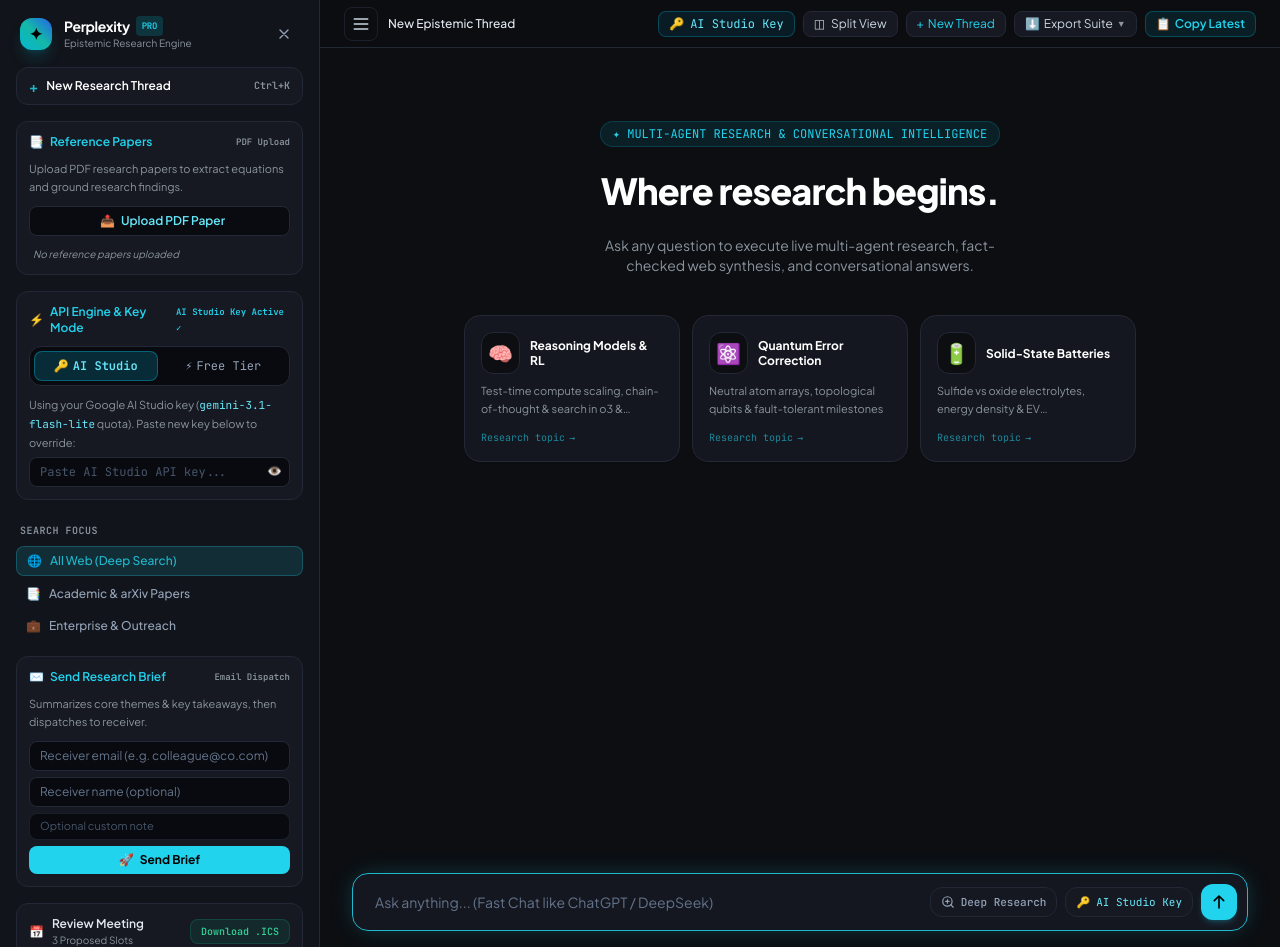
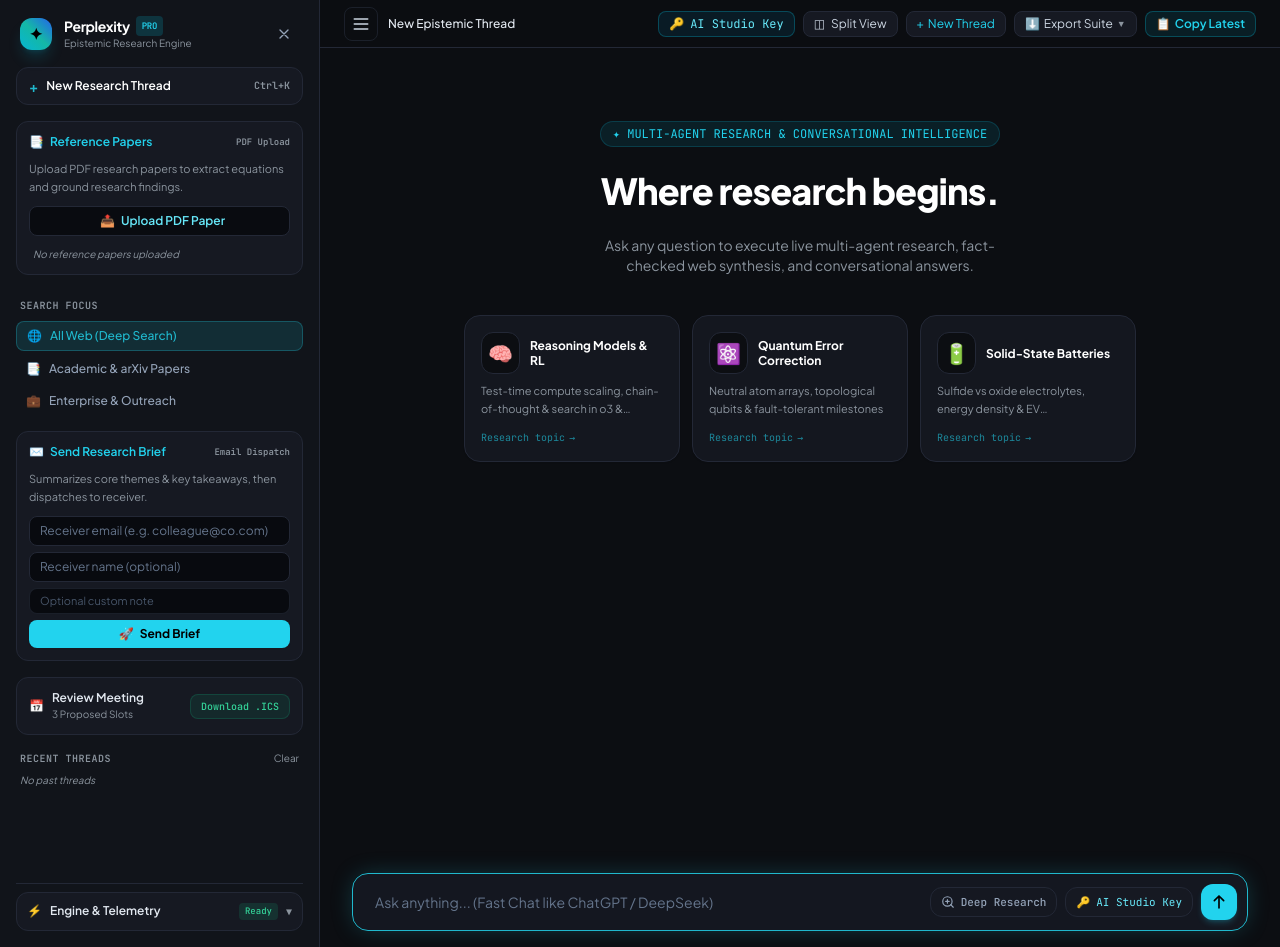
Before and after one commit to zeeshanrana707/genAI, a FastAPI app: page / in a window 1280 px wide. Run offline with FastAPI, Linux system fonts and the light colour scheme; data that the repository does not hold is empty; some libraries are stand-ins or nearby versions.

Commit message:
style: remove api engine and key mode card from sidebar

```diff
--- a/templates/index.html
+++ b/templates/index.html
@@ -320,46 +320,6 @@
         </div>
       </div>
 
-      <!-- Google AI Studio Key vs Free Tier Switcher -->
-      <div class="rounded-xl border border-pplx-border bg-pplx-card p-3 space-y-2.5">
-        <div class="flex items-center justify-between text-xs font-semibold">
-          <span class="flex items-center space-x-1.5 text-cyan-400">
-            <span>⚡</span>
-            <span>API Engine & Key Mode</span>
-          </span>
-          <span id="geminiKeyStatus" class="text-[9px] font-mono text-cyan-400 font-semibold">AI Studio Active ✓</span>
-        </div>
-
-        <!-- Segmented Mode Switcher Button -->
-        <div class="grid grid-cols-2 gap-1 p-1 bg-[#080a0f] rounded-xl border border-pplx-border text-xs font-mono">
-          <button id="engineBtnStudio" type="button" onclick="setApiEngineMode('studio')" class="px-2 py-1.5 rounded-lg bg-cyan-500/20 text-cyan-300 font-bold border border-cyan-500/40 transition-all flex items-center justify-center space-x-1">
-            <span>🔑</span><span>AI Studio</span>
-          </button>
-          <button id="engineBtnFree" type="button" onclick="setApiEngineMode('free')" class="px-2 py-1.5 rounded-lg text-slate-400 hover:text-white transition-all flex items-center justify-center space-x-1">
-            <span>⚡</span><span>Free Tier</span>
-          </button>
-        </div>
-
-        <div id="studioKeyContainer" class="space-y-1.5">
-          <p class="text-[11px] text-pplx-muted leading-relaxed">
-            Using your Google AI Studio key (<code class="text-cyan-300 font-mono">gemini-3.1-flash-lite</code> quota). Paste new key below to override:
-          </p>
-          <div class="relative">
-            <input
-              id="customGeminiKeyInput"
-              type="password"
-              placeholder="Paste AI Studio API key..."
-              class="w-full bg-[#080a0f] border border-pplx-border rounded-lg pl-2.5 pr-8 py-1.5 text-xs text-slate-100 placeholder-slate-600 focus:outline-none focus:border-cyan-400 font-mono transition-colors"
-              oninput="saveCustomGeminiKey(this.value)"
-            />
-            <button type="button" onclick="toggleKeyVisibility()" class="absolute right-2 top-1.5 text-slate-500 hover:text-slate-300 text-xs" title="Toggle visibility">👁️</button>
-          </div>
-        </div>
-
-        <div id="freeTierNotice" class="hidden p-2 rounded-lg bg-emerald-950/20 border border-emerald-500/30 text-[11px] text-emerald-300">
-          ✓ Free Serverless Safe-Hand active. Zero quota consumed from your Google AI Studio account.
-        </div>
-      </div>
 
       <!-- Feature 1: Search Focus Modes -->
       <div class="space-y-1.5">
```
